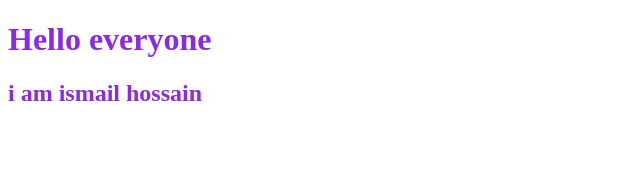
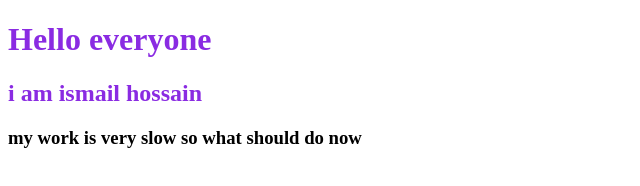
Before and after one commit to Ismailhossain17/my-eighth-repo, a plain HTML site: page index.html in a window 1280 px wide. Shown: the whole page, without its empty margins (0-640 px from the left). Drawn offline with Linux system fonts and the light colour scheme.

Commit message:
code is code

```diff
--- a/index.html
+++ b/index.html
@@ -15,5 +15,6 @@
 <body>
     <h1 class="push"> Hello everyone </h1>
     <h2 class="push"> i am ismail hossain </h2>
+    <h3> my work is very slow so what should do now  </h3>
 </body>
 </html>
```
